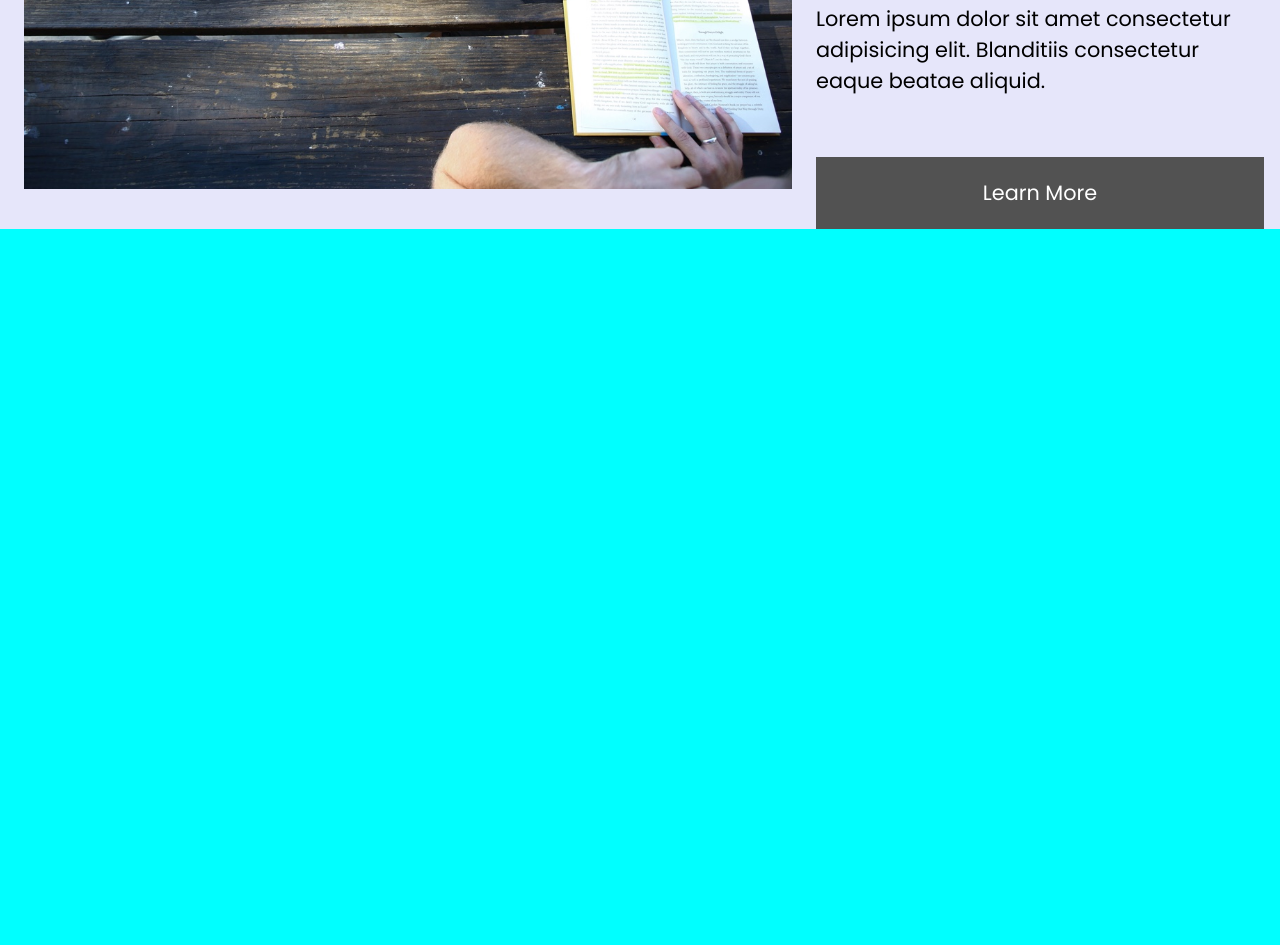
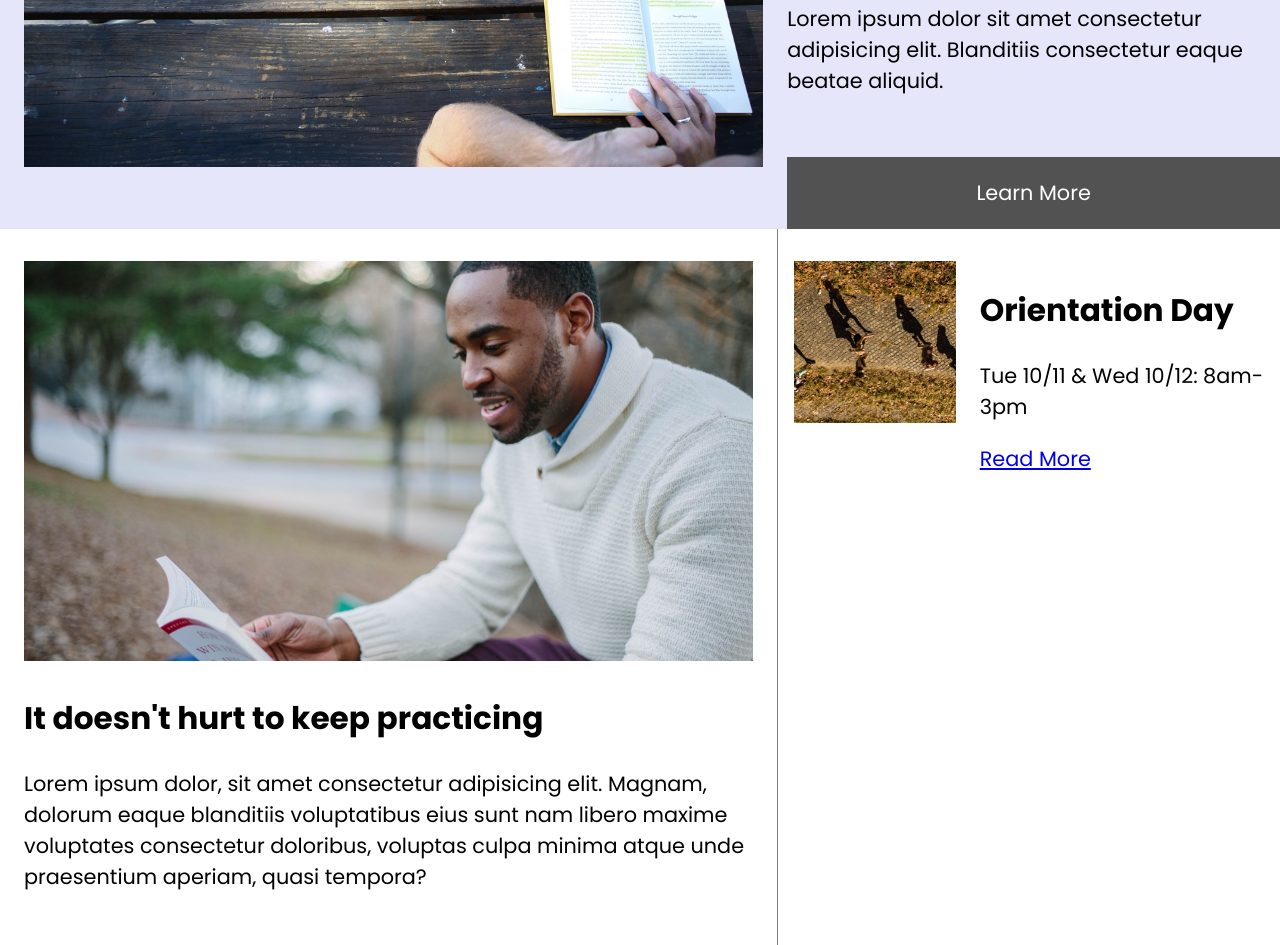
Before and after one commit to edgarespinoza7/colmar-academy, a plain HTML site: page index.html in a window 1280 px wide. Shown: the part 475-1420 px from the top of the page. Before the commit the page ends 800 px from the top, so only its background shows below. Drawn offline with Linux system fonts and the light colour scheme.

Commit message:
started features section

```diff
--- a/index.html
+++ b/index.html
@@ -32,9 +32,11 @@
 
     <main>
       <section id="banner">
-        <div id="banner-imgage">
+
+        <div id="banner-image">
           <img src="/images/banner.jpg" alt="" />
         </div>
+
         <div id="banner-text">
           <h1>Learn something new everyday</h1>
           <p id="banner-description">
@@ -42,12 +44,42 @@
             consectetur eaque beatae aliquid.
           </p>
           <div id="cta-button">
-              <p>
-                <a href="#">Learn More</a>
-              </p>
+            <p>
+              <a href="#">Learn More</a>
+            </p>
+          </div>
+        </div>
+
+      </section>
+
+      <!--FEATURES SECTION-->
+
+      <section id="features">
+        <div id="features-left">
+
+            <img src="/images/information-main.jpg" alt="black man reading" />
+            <h1>It doesn't hurt to keep practicing</h1>
+            <p>
+              Lorem ipsum dolor, sit amet consectetur adipisicing elit. Magnam,
+              dolorum eaque blanditiis voluptatibus eius sunt nam libero maxime
+              voluptates consectetur doloribus, voluptas culpa minima atque unde
+              praesentium aperiam, quasi tempora?
+            </p>
+
+        </div>
+        <div id="features-right">
+          <div id="orientation-day">
+            <div id="orientation-day-img">
+              <img src="/images/information-orientation.jpg" alt="">
+            </div>
+            <div id="orientation-day-text">
+              <h2>Orientation Day</h2>
+            <p>Tue 10/11 & Wed 10/12: 8am-3pm</p>
+            <a href="#">Read More</a>
+            </div>
+
 
           </div>
-
         </div>
       </section>
     </main>
--- a/style.css
+++ b/style.css
@@ -1,5 +1,5 @@
 body {
-    background-color: aqua;
+
     margin: 0;
 }
 
@@ -59,20 +59,22 @@ nav a {
     background-color: lavender;
     display: flex;
     flex-direction: row;
+    width: 100%;
 
 }
 
-#banner-imgage {
+#banner-image {
     width: 60%;
-    margin: 32px 24px;
+    padding: 32px 24px;
 }
 
 #banner img {
     width: 100%;
+    overflow: hidden;
 }
 
 #banner-text {
-    width: 35%;
+    width: 40%;
     display: flex;
     flex-direction: column;
     justify-content: center;
@@ -104,3 +106,61 @@ nav a {
     text-decoration: none;
 
 }
+
+
+/* FEATURES SECTION */
+
+#features {
+    display: flex;
+    flex-direction: row;
+    flex-wrap: nowrap;
+    width: 100%;
+
+}
+
+#features-left {
+    width: 60%;
+    padding: 32px 24px;
+    font-family: 'Poppins', sans-serif;
+    font-size: 1.3rem;
+    border-right: 1px solid gray;
+
+}
+
+#features-left img {
+   width: 100%;
+}
+
+#features-right {
+    width: 40%;
+    padding-left: 16px;
+    padding-top: 32px;
+    display: flex;
+    flex-direction: row;
+    flex-wrap: nowrap;
+
+}
+
+#orientation-day {
+    width: 100%;
+    display: flex;
+    flex-direction: row;
+    flex-wrap: nowrap;
+    font-family: 'Poppins', sans-serif;
+    font-size: 1.3rem;
+}
+
+
+#orientation-day-img {
+    width: 35%;
+}
+
+#orientation-day-img img {
+    width: 100%;
+}
+
+
+#orientation-day-text {
+    width: 65%;
+    padding-left: 24px;
+}
```
